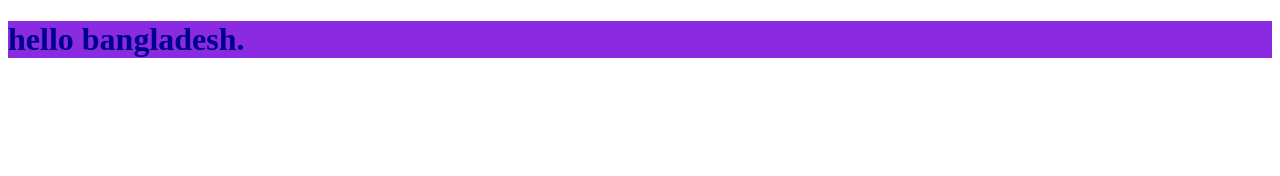
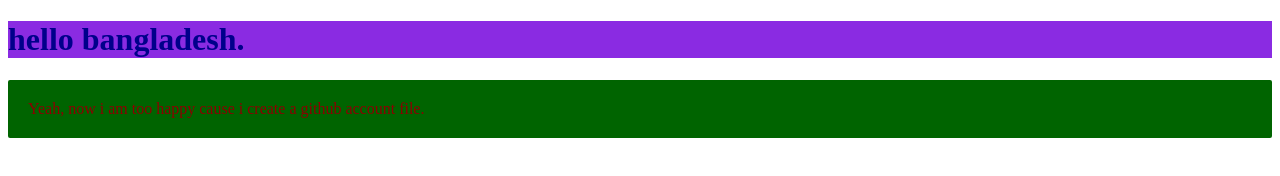
Before and after one commit to Mahin3712/ny-new-repo, a plain HTML site: page index.html in a window 1280 px wide. Drawn offline with Linux system fonts and the light colour scheme.

Commit message:
added sytle

```diff
--- a/index.html
+++ b/index.html
@@ -9,5 +9,6 @@
 </head>
 <body>
     <h1>hello bangladesh.</h1>
+    <p>Yeah, now i am too happy cause i create a github account file.</p>
 </body>
 </html>
--- a/style.css
+++ b/style.css
@@ -2,3 +2,10 @@ h1{
     background-color: blueviolet;
     color: darkblue;
 }
+p{
+    border: darkcyan;
+    border-radius: 2px;
+    padding: 20px;
+    background-color: darkgreen;
+    color: darkred;
+}
```
